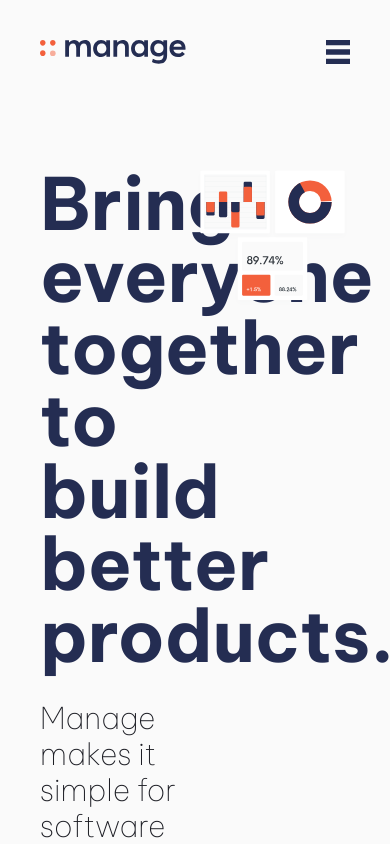
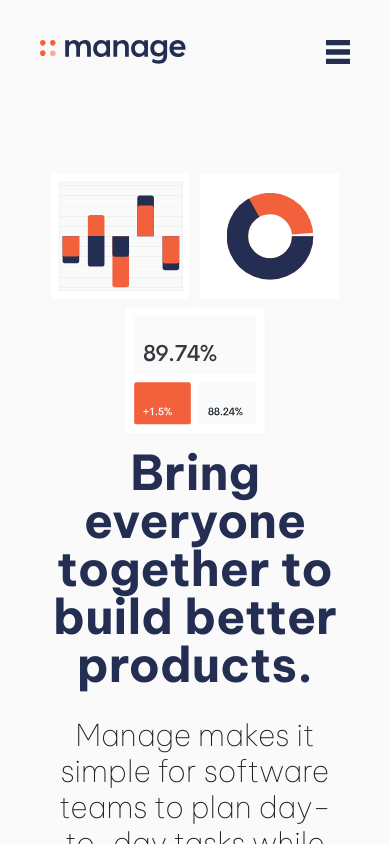
Before and after one commit to Najmaldin-ishag/manage-landing-page, a React (Vite) app: page / in a window 390 px wide. Shown: the top 844 px of the page. Built offline with nearby package versions, Linux system fonts and the light colour scheme.

Commit message:
made the hero responsive for smaller screens

```diff
--- a/src/Sections/Hero.jsx
+++ b/src/Sections/Hero.jsx
@@ -3,10 +3,10 @@ import Button from "../Components/Button";
 const Hero = () => {
   return (
     <header className="section-padding container">
-      <div className="grid grid-cols-2 mt-[6.5rem] ">
+      <div className="grid grid-cols-2 mt-[6.5rem] max-sm:flex max-sm:flex-col max-sm:justify-center ">
         {/* Header content */}
-        <div>
-          <h1 className="text-7xl mb-7 font-bold text-primary-dark-blue ">
+        <div className="max-sm:text-center">
+          <h1 className="text-7xl mb-7 font-bold text-primary-dark-blue  max-sm:text-5xl max-sm:font-bold">
             Bring everyone together to build better products.
           </h1>
           <p className="text-3xl mb-[3rem] font-thin text-secondary-very-dark-blue">
@@ -18,7 +18,7 @@ const Hero = () => {
           </Button>
         </div>
         {/* Header img */}
-        <div>
+        <div className="max-sm:order-first">
           <img src="/images/illustration-intro.svg" />
         </div>
       </div>
--- a/src/Sections/NavBar.jsx
+++ b/src/Sections/NavBar.jsx
@@ -5,7 +5,7 @@ const NavBar = () => {
   return (
     <header className="mt-[2.5rem]! section-padding container ">
       <nav className="flex justify-between items-center">
-        <div className="flex w-full justify-between ">
+        <div className="flex max-sm:w-full justify-between ">
           <a href="/">
             <img
               src="/images/logo.svg"
```
